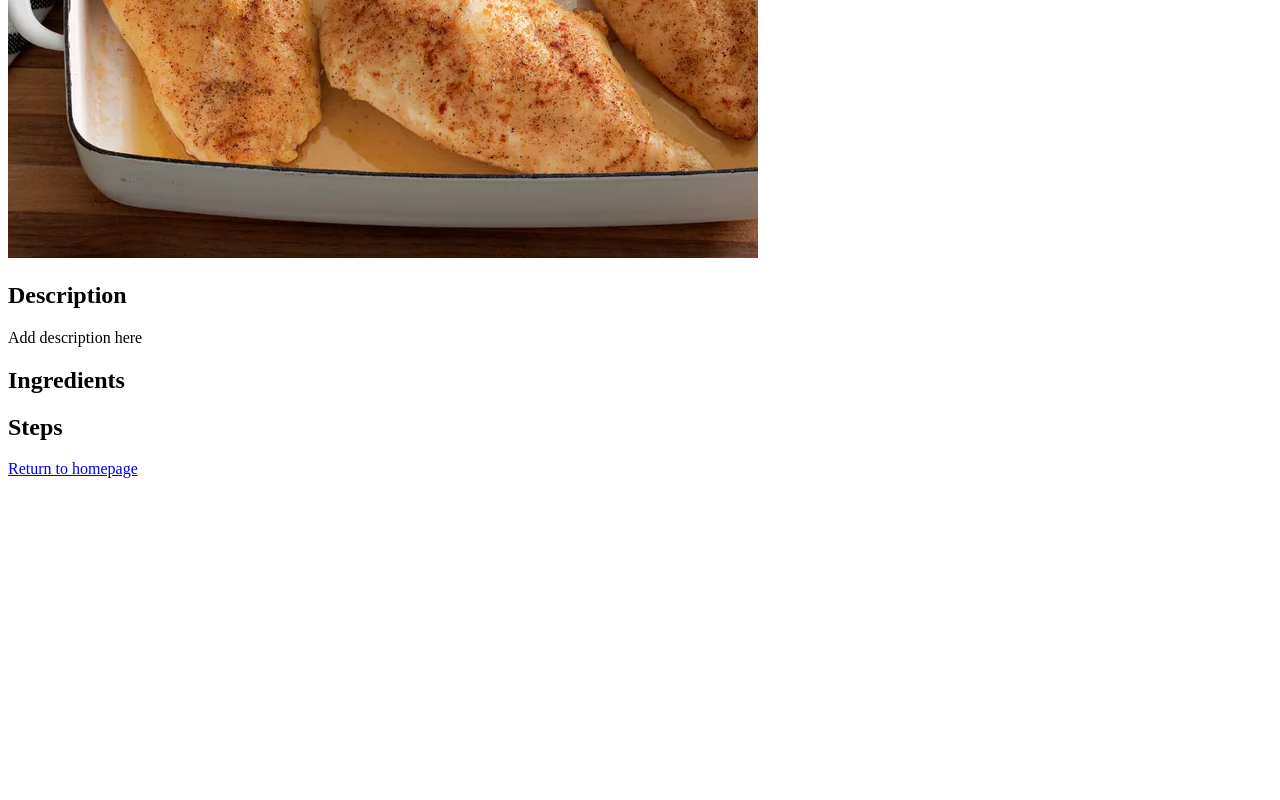
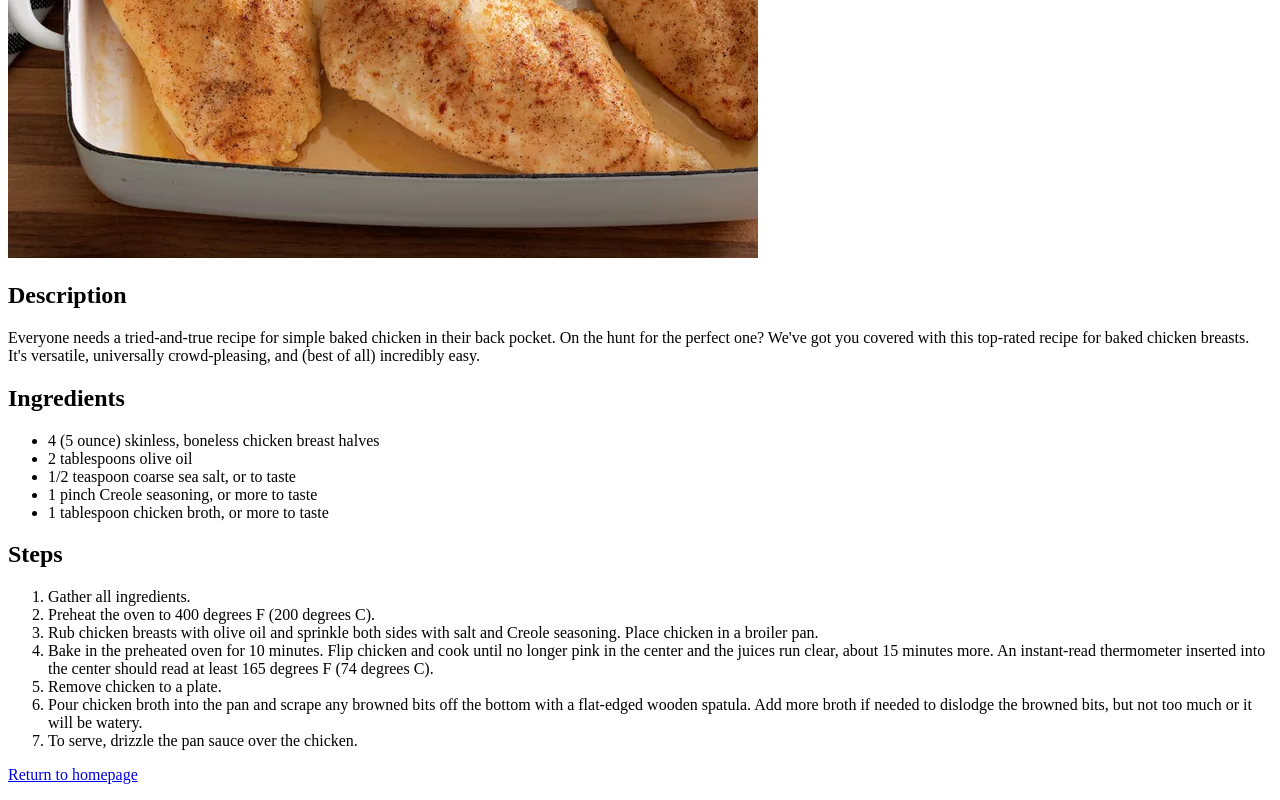
Before and after one commit to Ammar-Alam/odin-recipes, a plain HTML site: page recipes/baked-chicken-breast.html in a window 1280 px wide. Shown: the part 385-1185 px from the top of the page. Before the commit the page ends 879 px from the top, so only its background shows below. Drawn offline with Linux system fonts and the light colour scheme.

Commit message:
Add content to description, ingredients, and steps
Added conent to the sections corresponding to recipe ingredients, steps,
description, and comment giving credit to original recipe.

```diff
--- a/recipes/baked-chicken-breast.html
+++ b/recipes/baked-chicken-breast.html
@@ -6,18 +6,35 @@
     <title>Baked Chicken Breasts Recipe</title>
 </head>
 <body>
-    <h1>Recipe</h1>
+    <h1>Baked Chicken Breast Recipe</h1>
+    <!-- Credit for recipe: https://www.allrecipes.com/recipe/240208/simple-baked-chicken-breasts/ -->
     <img src="../img/baked-chicken-breasts.jpg" alt="A tray of baked chicken breasts">
     <h2>Description</h2>
-        <p>Add description here
+        <p>Everyone needs a tried-and-true recipe for simple baked chicken in their back pocket.
+            On the hunt for the perfect one? We've got you covered with this top-rated recipe for
+            baked chicken breasts. It's versatile, universally crowd-pleasing,
+            and (best of all) incredibly easy.
         </p>
     <h2>Ingredients</h2>
         <ul>
-
+            <li>4 (5 ounce) skinless, boneless chicken breast halves</li>
+            <li>2 tablespoons olive oil</li>
+            <li>1/2 teaspoon coarse sea salt, or to taste</li>
+            <li>1 pinch Creole seasoning, or more to taste</li>
+            <li>1 tablespoon chicken broth, or more to taste</li>
         </ul>
     <h2>Steps</h2>
         <ol>
-
+            <li>Gather all ingredients.</li>
+            <li>Preheat the oven to 400 degrees F (200 degrees C).</li>
+            <li>Rub chicken breasts with olive oil and sprinkle both sides with salt and Creole seasoning. Place chicken in a broiler pan.</li>
+            <li>Bake in the preheated oven for 10 minutes. Flip chicken and cook until no longer pink in the center
+                 and the juices run clear, about 15 minutes more.
+                 An instant-read thermometer inserted into the center should read at least 165 degrees F (74 degrees C).</li>
+            <li>Remove chicken to a plate.</li>
+            <li>Pour chicken broth into the pan and scrape any browned bits off the bottom with a flat-edged wooden spatula.
+                Add more broth if needed to dislodge the browned bits, but not too much or it will be watery.</li>
+            <li>To serve, drizzle the pan sauce over the chicken.</li>
         </ol>
     <p><a href="../index.html" target="_self">Return to homepage</a></p>
 </body>
```
